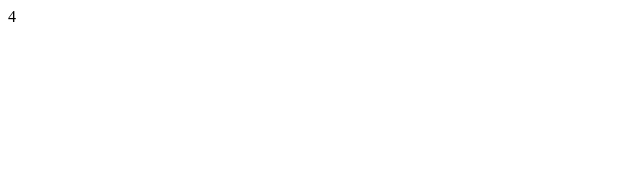
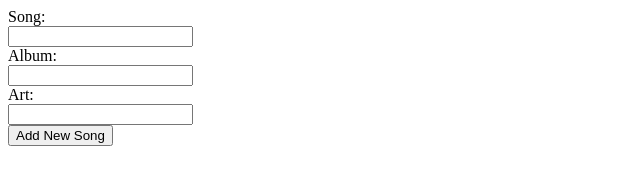
Before and after one commit to tatewilson4/Song-Saver, a website: page public/index.html in a window 1280 px wide. Shown: the whole page, without its empty margins (0-640 px from the left). Drawn offline with nearby package versions, Linux system fonts and the light colour scheme.

Commit message:
add new song form created in index.html

```diff
--- a/public/index.html
+++ b/public/index.html
@@ -7,6 +7,18 @@
     <script src="/js/app.js" charset="utf-8"></script>
 </head>
 <body ng-controller="mainController as ctrl">
-    {{ 2+ 2 }}
+
+    <form>
+        <label for="song">Song:</label><br>
+        <input type="text" ng-model="ctrl.song"><br>
+
+        <label for="album">Album:</label><br>
+        <input type="text" ng-model="ctrl.albumn"></br>
+
+        <label for="cover">Art:</label><br>
+        <input type="text" ng-model="ctrl.cover"></br>
+
+        <button type="submit">Add New Song</button>
+    </form>
 </body>
 </html>
```
